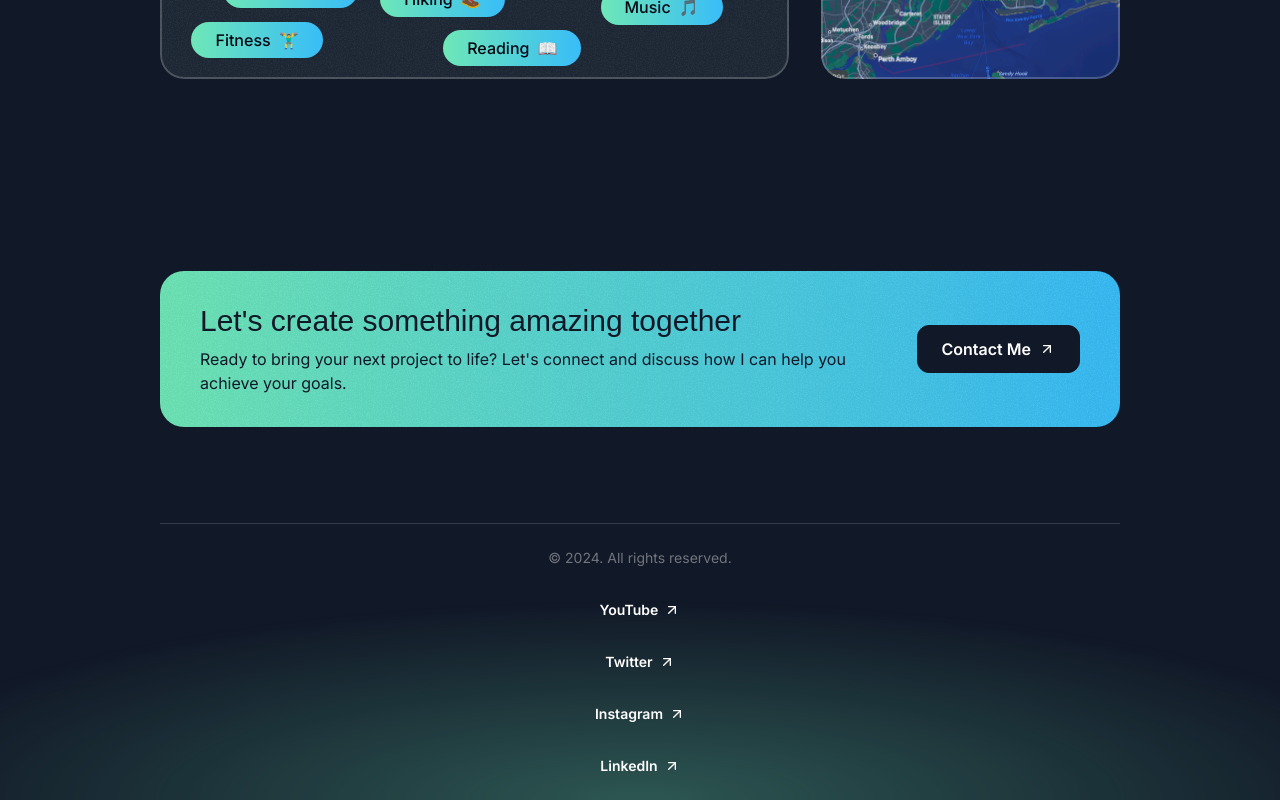
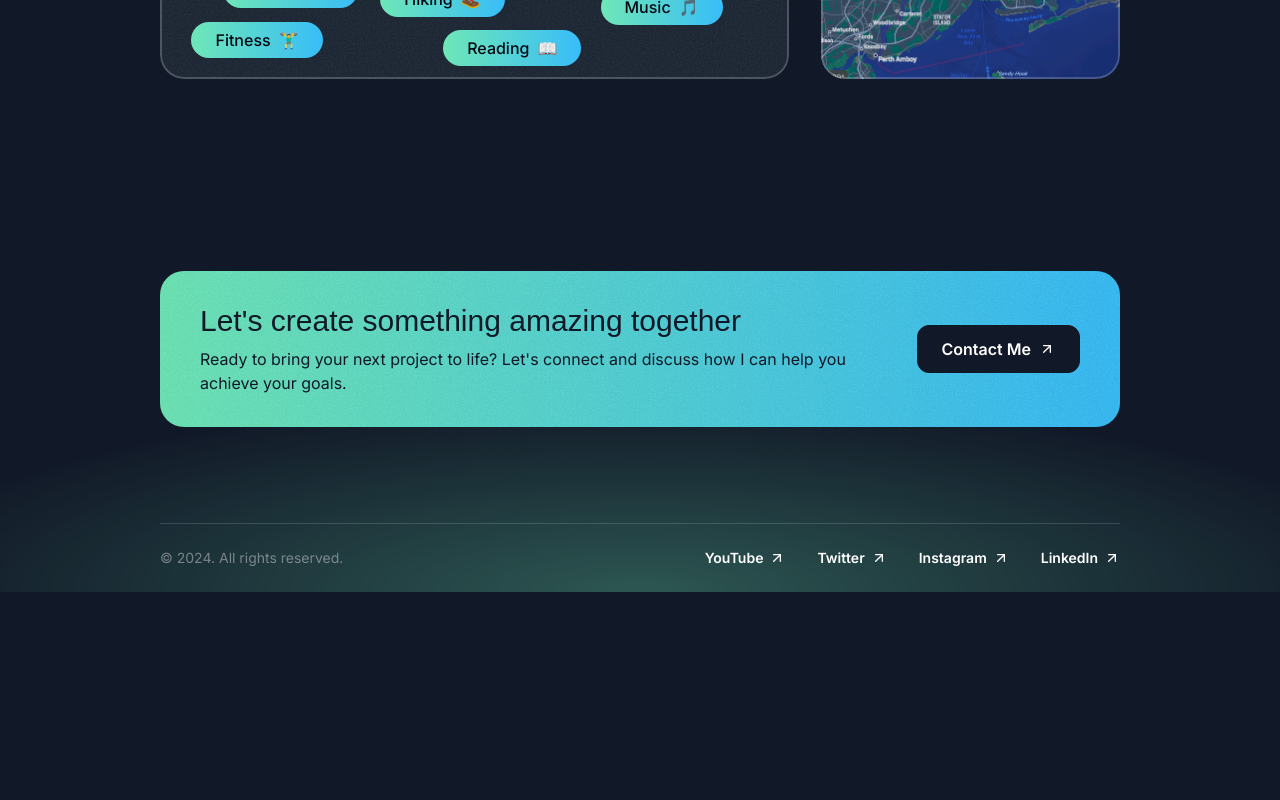
Before and after one commit to tommywa-a/Portfolio-site, a Next.js app: page / in a window 1280 px wide. Shown: the part 4869-5669 px from the top of the page. After the commit the page ends 5461 px from the top, so only its background shows below. Built offline with nearby package versions, Linux system fonts and the light colour scheme; a web font is replaced by a local one.

Commit message:
Finished with footer section for tablet and desktop view

```diff
--- a/src/sections/Footer.tsx
+++ b/src/sections/Footer.tsx
@@ -24,11 +24,11 @@
 		<footer className='relative -z-10 overflow-x-clip'>
       <div className="absolute h-[400px] w-[1600px] bottom-0 left-1/2 -translate-x-1/2 bg-emerald-300/30 [mask-image:radial-gradient(50%_50%_at_bottom_center,black,transparent)] -z-10"></div>
 			<div className='container'>
-				<div className='border-t border-white/15 py-6 text-sm flex flex-col items-center gap-8'>
+				<div className='border-t border-white/15 py-6 text-sm flex flex-col md:flex-row md:justify-between items-center gap-8 '>
 					<div className='text-white/40'>
 						&copy; {new Date().getFullYear()}. All rights reserved.
 					</div>
-					<nav className='flex flex-col items-center gap-8'>
+					<nav className='flex flex-col md:flex-row items-center gap-8'>
 						{footerLinks.map((link) => (
 							<a
 								href={link.href}
```
